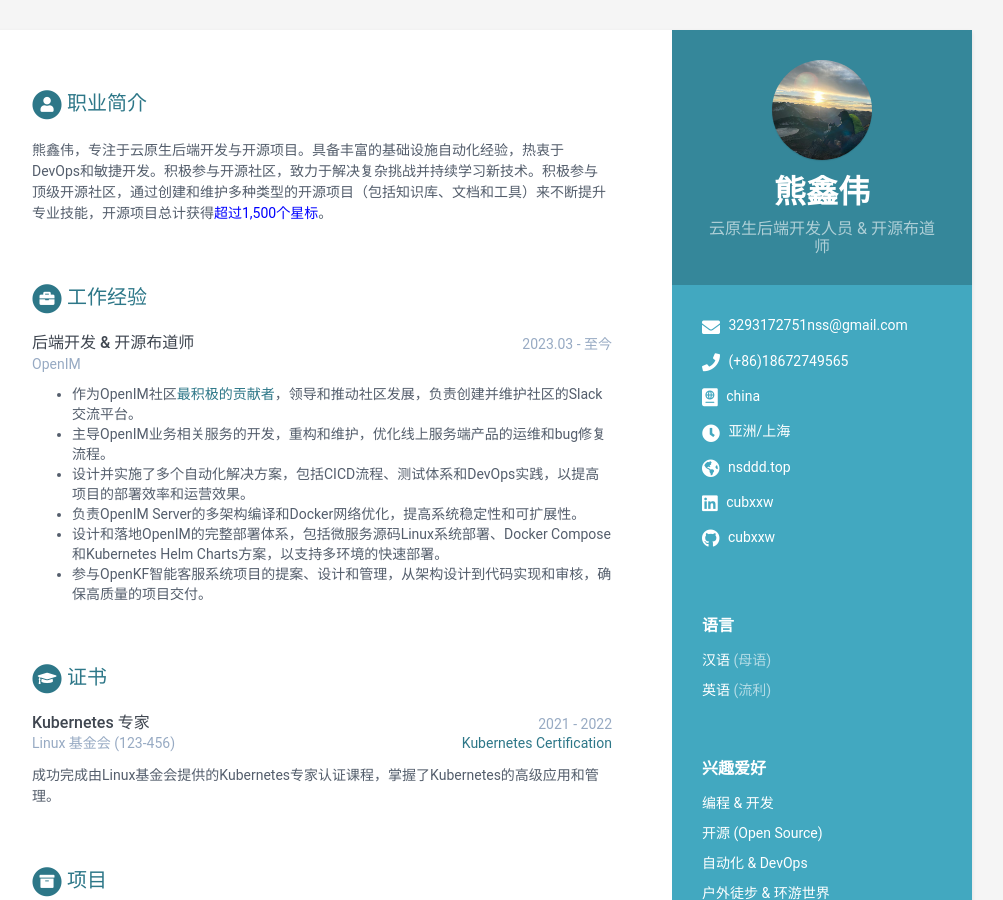
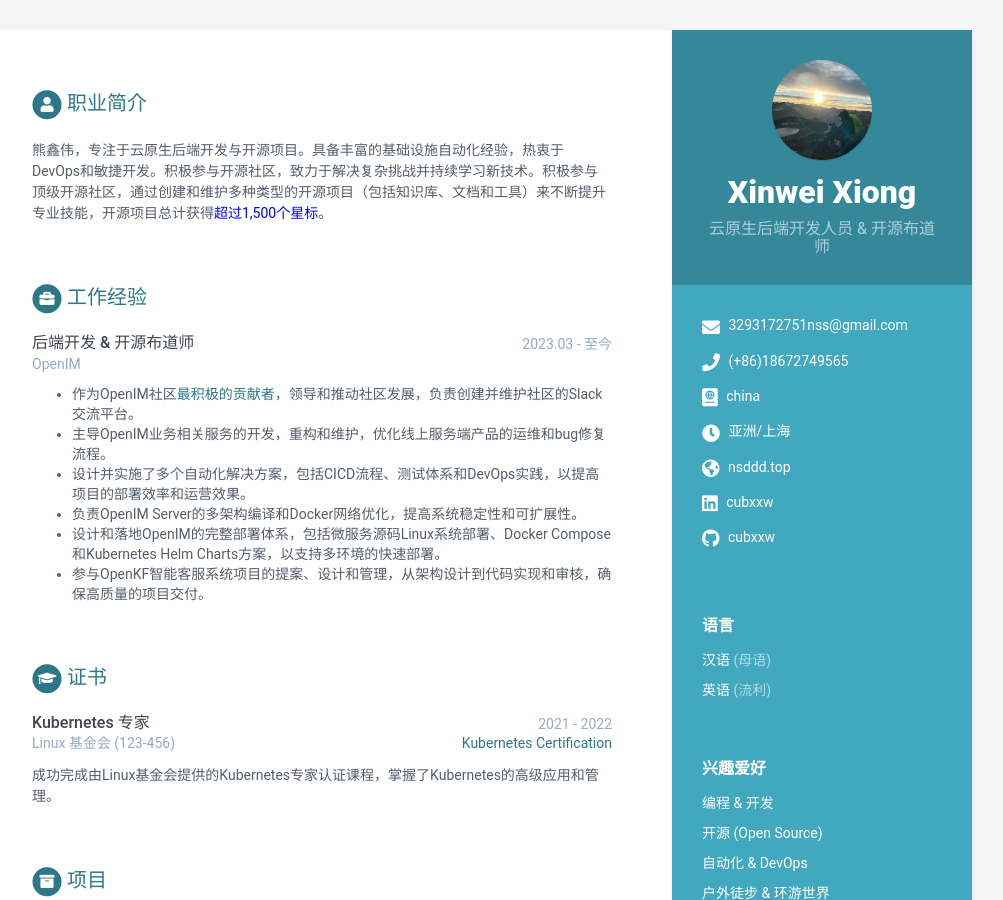
Before and after one commit to cubxxw/resume, a Jekyll site: the page built from index.html, in a window 1280 px wide and 900 px high. Shown: the whole window, without its empty margins (168-1171 px from the left). Built offline with Jekyll 4.4.1, drawn with Linux system fonts in a browser that asks for light colours.

```diff
--- a/_data/data.yml
+++ b/_data/data.yml
@@ -7,7 +7,7 @@
     about: True # 如果不需要“如何使用?”在侧边栏中，设置为False或注释此行
     education: True # 如果你希望教育经历显示在主要部分而不是侧边栏，请设置为False
 
-    name: 熊鑫伟
+    name: Xinwei Xiong
     tagline: 云原生后端开发人员 & 开源布道师
     avatar: profile.png
 
```
